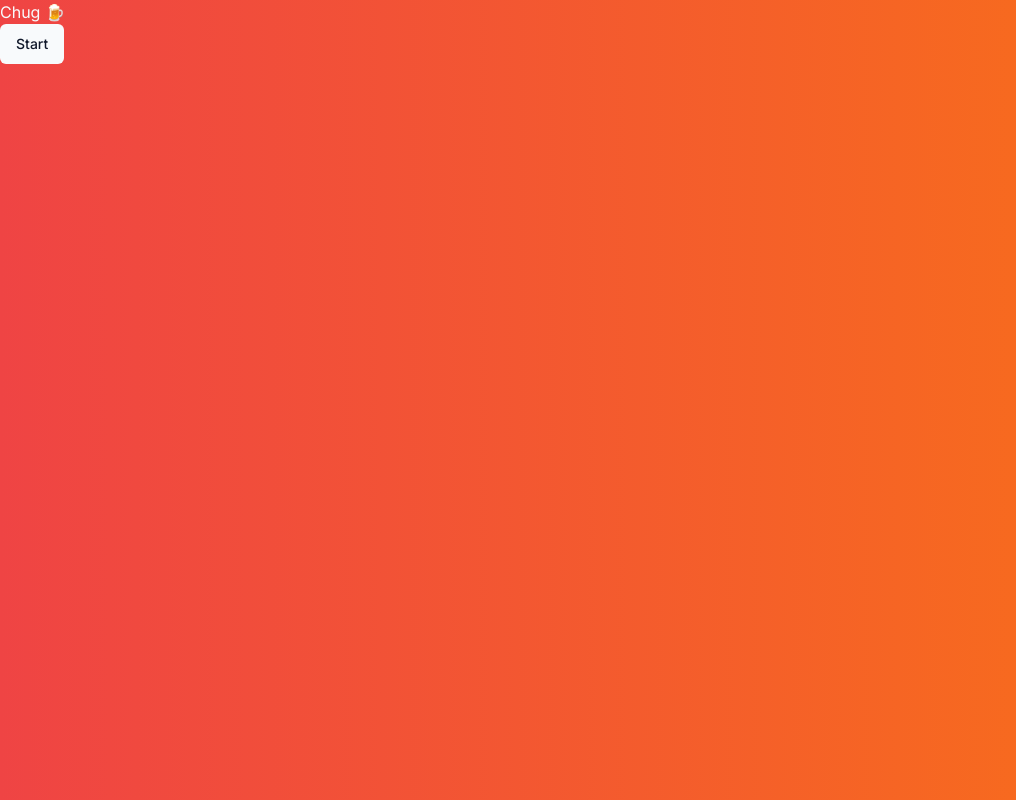
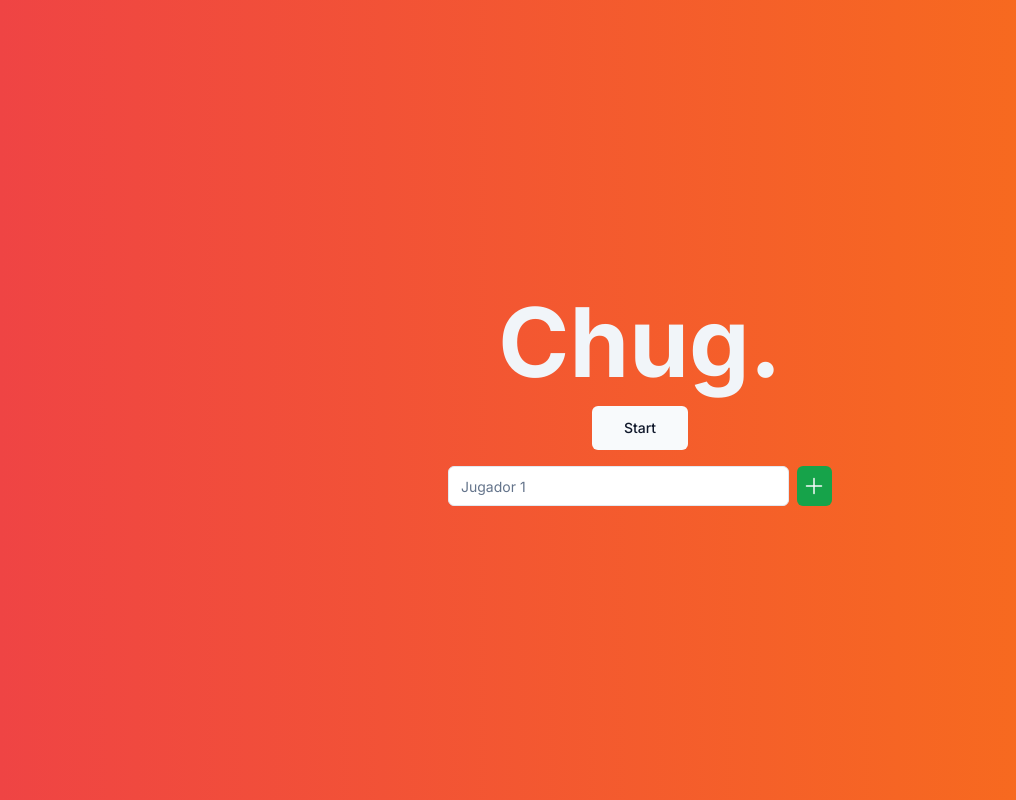
Before and after one commit to ArturoDuCas/chug-game, a Next.js app: page / in a window 1280 px wide. Shown: the whole page, without its empty margins (0-1016 px from the left). Built offline with nearby package versions, Linux system fonts and the light colour scheme.

Commit message:
feat: add ui components to welcome page

```diff
--- a/app/layout.tsx
+++ b/app/layout.tsx
@@ -19,7 +19,7 @@ export default function RootLayout({
       <body className={
         inter.className +
         " bg-gradient-to-r from-red-500 to-orange-500" +
-        " dark"
+        " "
       }>
         {children}
       </body>
--- a/app/page.tsx
+++ b/app/page.tsx
@@ -1,11 +1,16 @@
-import Image from "next/image";
 import {Button} from "@/components/ui/button";
+import AddPlayer from "@/components/add-player";
 
 export default function Home() {
   return (
-      <main>
-        <h1>Chug 🍺</h1>
-        <Button className="">Start</Button>
+      <main className="flex flex-col gap-4 justify-center items-center h-screen">
+        <h1 className="text-8xl font-bold text-slate-100">
+          Chug.
+        </h1>
+        <Button className="dark" size="lg">
+              Start
+        </Button>
+        <AddPlayer/>
       </main>
   );
 }
--- /dev/null
+++ b/components/add-player.tsx
@@ -0,0 +1,18 @@
+import {Input} from "@/components/ui/input";
+import {Button} from "@/components/ui/button";
+
+const AddPlayer = () => {
+  return (
+      <div className="w-full max-w-sm flex gap-2 justify-center items-center">
+        <Input type="text" placeholder="Jugador 1"/>
+        <Button size="icon" variant="success">
+          <svg xmlns="http://www.w3.org/2000/svg" fill="none" viewBox="0 0 24 24" strokeWidth={1.5}
+               stroke="currentColor" className="w-6 h-6">
+            <path strokeLinecap="round" strokeLinejoin="round" d="M12 4.5v15m7.5-7.5h-15"/>
+          </svg>
+        </Button>
+      </div>
+  );
+};
+
+export default AddPlayer;
--- a/components/ui/button.tsx
+++ b/components/ui/button.tsx
@@ -12,6 +12,8 @@ const buttonVariants = cva(
         default: "bg-primary text-primary-foreground hover:bg-primary/90",
         destructive:
           "bg-destructive text-destructive-foreground hover:bg-destructive/90",
+        success:
+          "bg-green-600 text-primary-foreground hover:bg-green-600/90",
         outline:
           "border border-input bg-background hover:bg-accent hover:text-accent-foreground",
         secondary:
--- /dev/null
+++ b/components/ui/input.tsx
@@ -0,0 +1,25 @@
+import * as React from "react"
+
+import { cn } from "@/lib/utils"
+
+export interface InputProps
+  extends React.InputHTMLAttributes<HTMLInputElement> {}
+
+const Input = React.forwardRef<HTMLInputElement, InputProps>(
+  ({ className, type, ...props }, ref) => {
+    return (
+      <input
+        type={type}
+        className={cn(
+          "flex h-10 w-full rounded-md border border-input bg-background px-3 py-2 text-sm ring-offset-background file:border-0 file:bg-transparent file:text-sm file:font-medium placeholder:text-muted-foreground focus-visible:outline-none focus-visible:ring-2 focus-visible:ring-ring focus-visible:ring-offset-2 disabled:cursor-not-allowed disabled:opacity-50",
+          className
+        )}
+        ref={ref}
+        {...props}
+      />
+    )
+  }
+)
+Input.displayName = "Input"
+
+export { Input }
```
